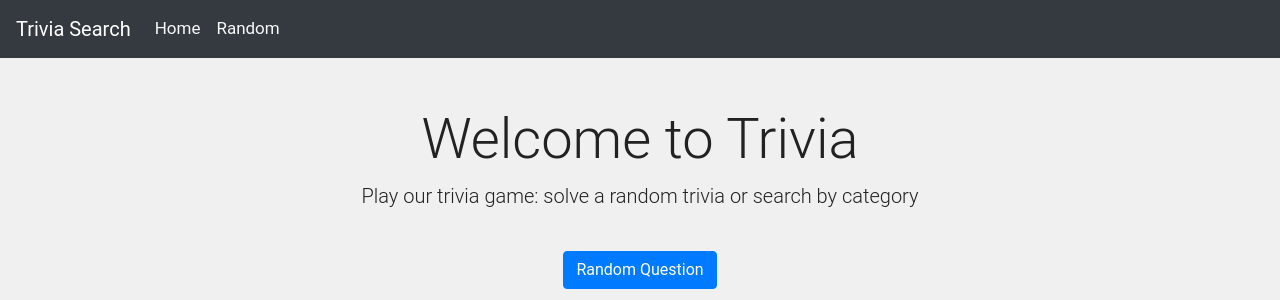
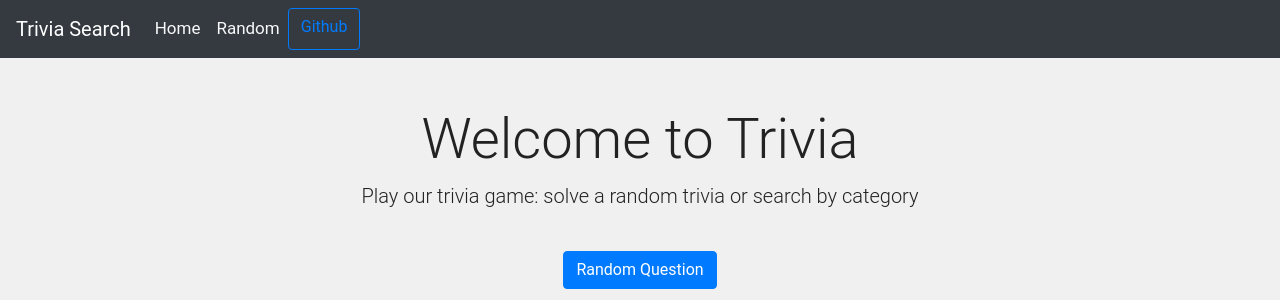
Before and after one commit to ensardogrusoz/Jeopardygame-project, a Django app: page / in a window 1280 px wide. Shown: the top 300 px of the page. Run offline with Django 3.2, Linux system fonts and the light colour scheme; data that the repository does not hold is empty; some libraries are stand-ins or nearby versions.

Commit message:
added Github button

```diff
--- a/triviasearch/templates/trivia/base.html
+++ b/triviasearch/templates/trivia/base.html
@@ -109,6 +109,8 @@ label:hover :checked + .card {
             <div class="navbar-nav float-right text-right pr-3">
             <a class="nav-item nav-link text-light" href="{% url 'home' %}">Home </a>
             <a class="nav-item nav-link text-light" href="{% url 'random-trivia' %}">Random</a>
+            <a class=" btn btn-outline-primary" href="https://github.com/ensardogrusoz/Jeopardygame-project"> Github </a>
+
             </div>
         </div>
 </nav>
```
